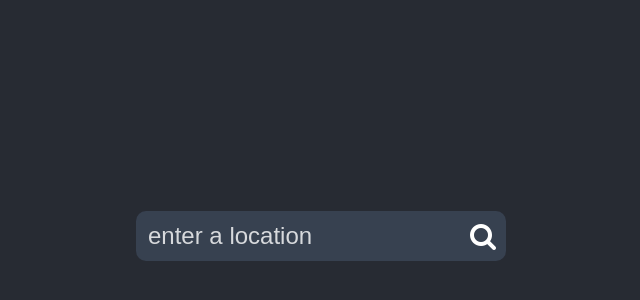
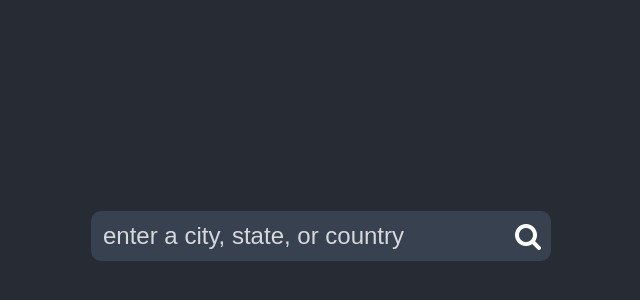
Before and after one commit to ClarkChan1/weather-app, a website built with webpack: page src/index.html in a window 1280 px wide. Shown: the part 164-464 px from the top of the page, without its empty margins (319-959 px from the left). Built offline with nearby package versions, Linux system fonts and the light colour scheme; files whose address does not match are found by name.

Commit message:
made search box placeholder text more clear, made cursor turn into a hand when hovering over unit switch

```diff
--- a/src/index.js
+++ b/src/index.js
@@ -22,7 +22,7 @@ function createUI() {
   // create the textbox
   searchBox = document.createElement('input');
   searchBox.type = "text";
-  searchBox.placeholder = "enter a location";
+  searchBox.placeholder = "enter a city, state, or country";
   searchBox.classList.add('search-box');
   // create the search button
   const searchButton = document.createElement('button');
--- a/src/style.css
+++ b/src/style.css
@@ -45,6 +45,7 @@ body {
   outline: none;
   color: white;
   font-size: 24px;
+  width: 400px;
 }
 
 .search-box::placeholder {
@@ -139,6 +140,10 @@ body {
   font-size: 24px;
 }
 
+.unit-switch-container:hover {
+  cursor: pointer;
+}
+
 .temperature-container {
   padding: 8px;
   border: white 2px solid;
```
Also changed, not shown: dist/main.js.
